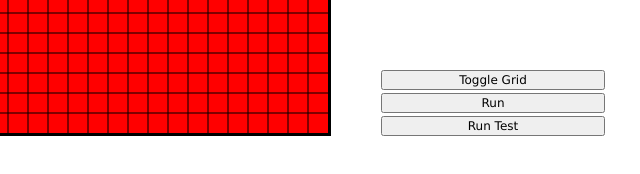
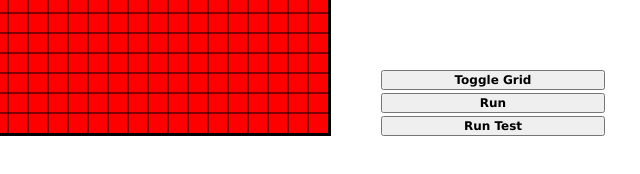
Before and after one commit to mark2661/pathfinderJS, a plain HTML site: page index.html in a window 1280 px wide. Shown: the part 378-552 px from the top of the page, 103-743 px from the left. Drawn offline with Linux system fonts and the light colour scheme.

Commit message:
Add bold text to menu buttons

```diff
--- a/GUI.js
+++ b/GUI.js
@@ -113,6 +113,7 @@ class GUI {
             let buttonElement = document.createElement("button");
             buttonElement.id = buttonData.id;
             buttonElement.innerText = buttonData.text;
+            buttonElement.style.fontWeight = "bold";
             buttonMenuContainer.appendChild(buttonElement);
         }
 
--- a/style.css
+++ b/style.css
@@ -24,6 +24,10 @@ body {
     flex-direction: row;
 }
 
+button {
+    font-weight: bold;
+}
+
 #grid-container {
     border: 3px solid black;
 }
```
